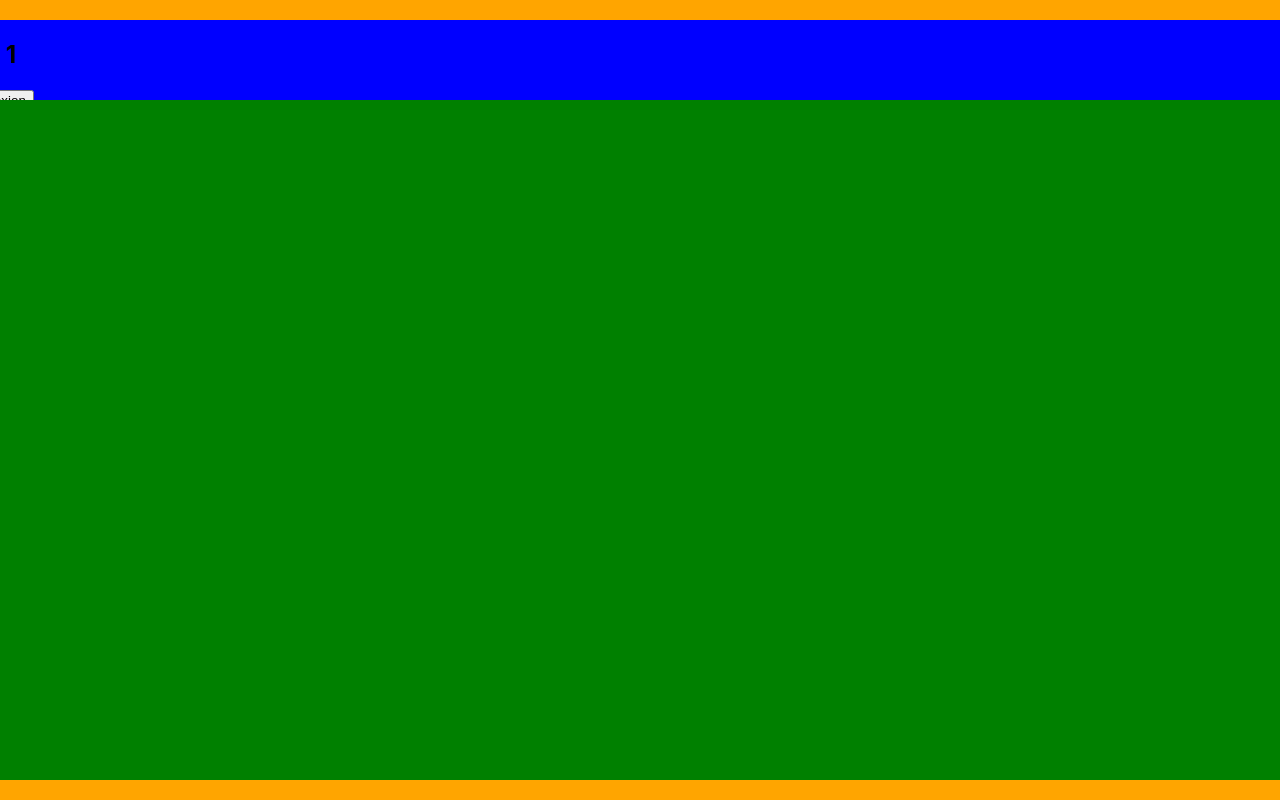
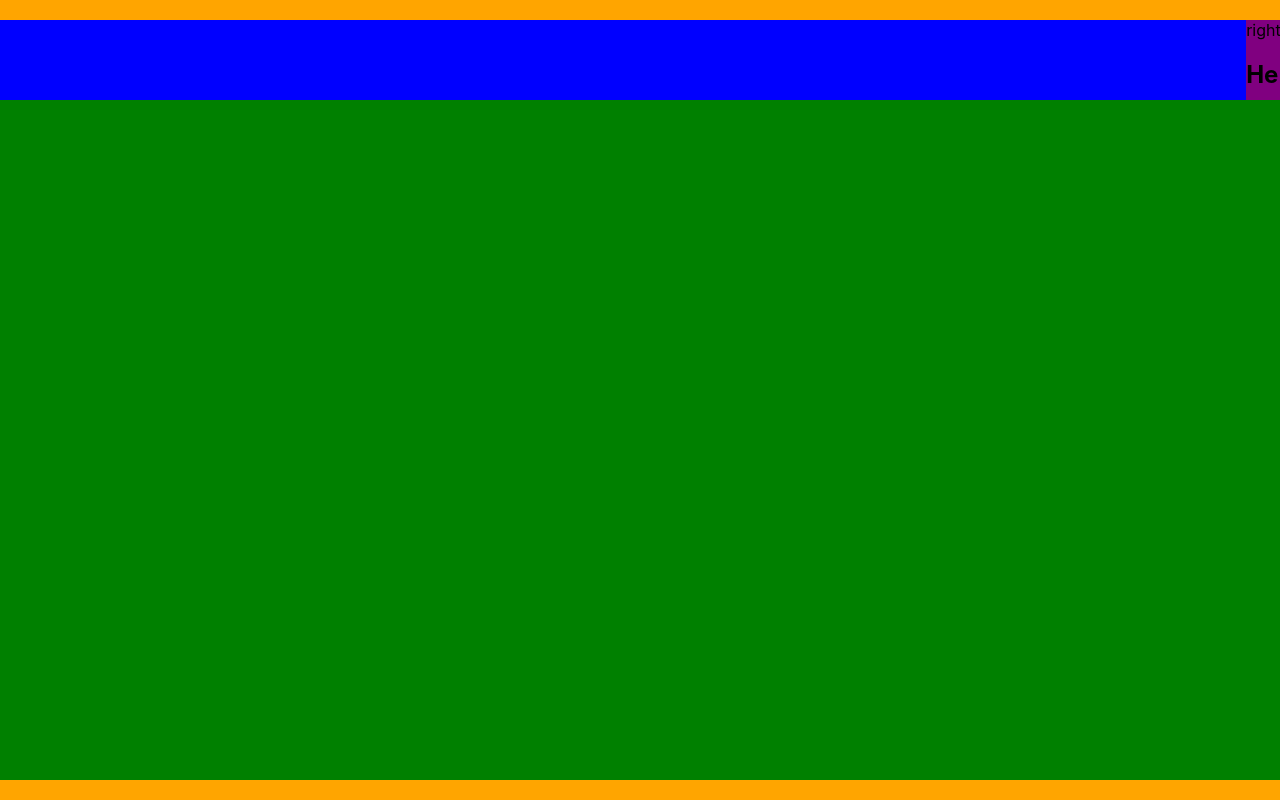
Before and after one commit to didierLaPasserelle/crazee-burger, a React (Create React App) app: page /order/1 in a window 1280 px wide. Shown: the top 800 px of the page. Built offline with nearby package versions, Linux system fonts and the light colour scheme.

Commit message:
♻️ F04: ORDER>layout>navbar>add left right side

```diff
--- a/src/components/pages/order/Navbar.js
+++ b/src/components/pages/order/Navbar.js
@@ -4,10 +4,14 @@
 export default function Navbar({ username }) {
   return (
     <NavbarStyled className= "navbar">
+        <div className="left-side">left</div>
+        <div className="right-side">
+                right
             <h1>Hello {username}</h1>
             <Link to="/">
                 <button>Déconnexion</button>
             </Link>
+        </div>
     </NavbarStyled>
   )
 }
@@ -15,4 +19,16 @@
 const NavbarStyled = styled.nav`
       background: blue;
       height: 10vh;
-`;
+      display: flex;
+      justify-content: space-between;
+
+
+      .left-side{
+        background: pink;
+      }
+
+      .right-side{
+        background: purple;
+      }
+`
+;
```
